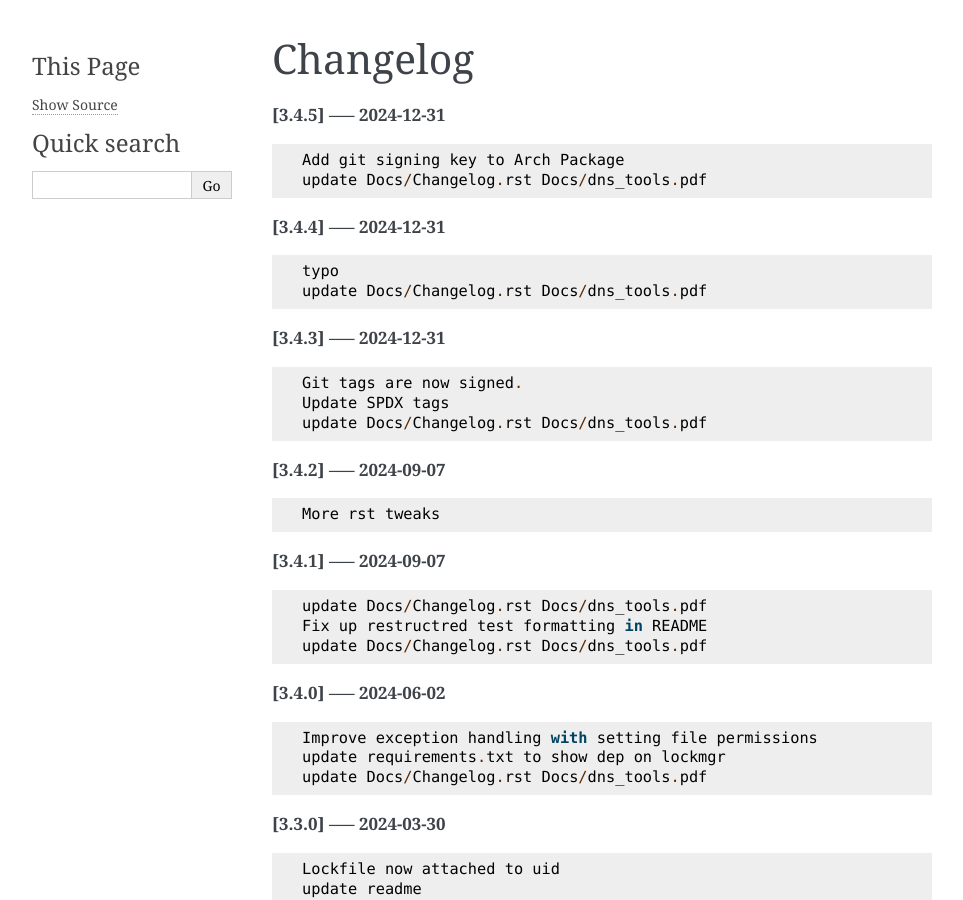
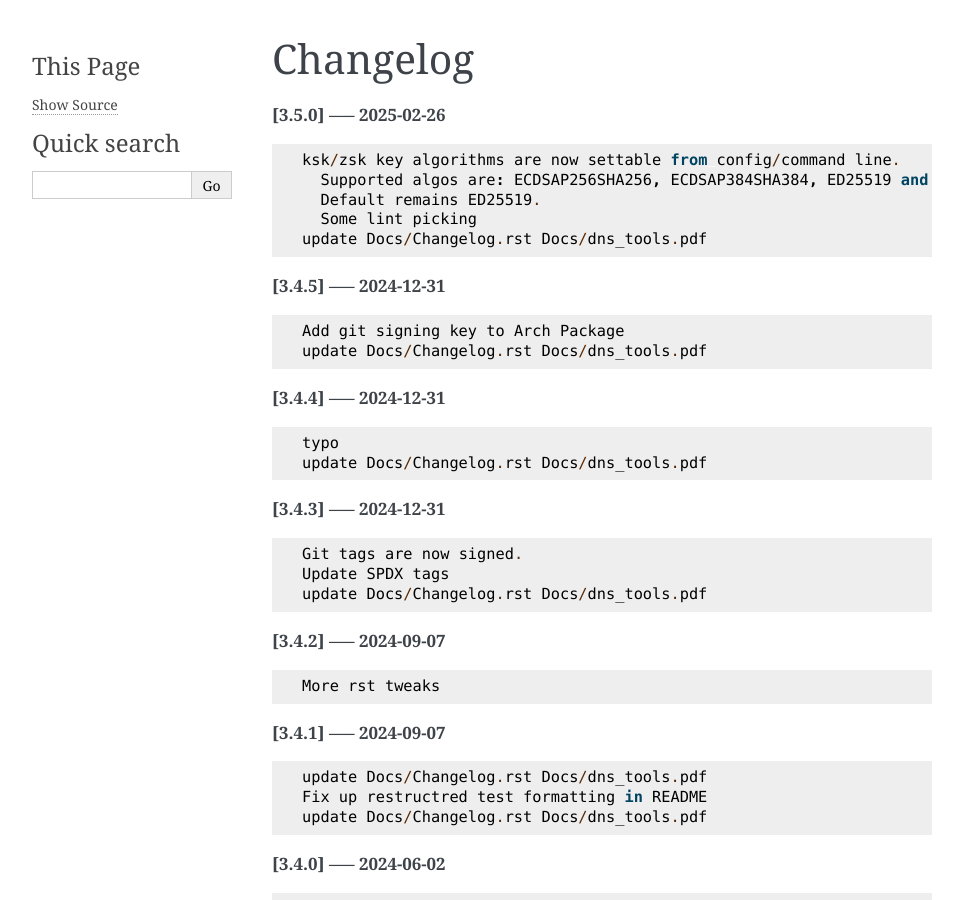
Before and after one commit to gene-git/dns_tools, a Sphinx documentation site: the page built from Docs/Changelog.rst, in a window 1280 px wide and 900 px high. Shown: the whole window, without its empty margins (148-1111 px from the left). Built offline with Sphinx 7.4.7, drawn with Linux system fonts in a browser that asks for light colours; pages that are not in the unit, such as notebooks, are missing from menus.

Commit message:
update Docs/Changelog.rst Docs/dns_tools.pdf

```diff
--- a/Docs/Changelog.rst
+++ b/Docs/Changelog.rst
@@ -1,5 +1,14 @@
 Changelog
 =========
+
+**[3.5.0] ----- 2025-02-26** ::
+
+	    ksk/zsk key algorithms are now settable from config/command line.
+	      Supported algos are: ECDSAP256SHA256, ECDSAP384SHA384, ED25519 and ED448.
+	      Default remains ED25519.
+	      Some lint picking
+	    update Docs/Changelog.rst Docs/dns_tools.pdf
+
 
 **[3.4.5] ----- 2024-12-31** ::
 
```
Also changed, not shown: 1 other file.
